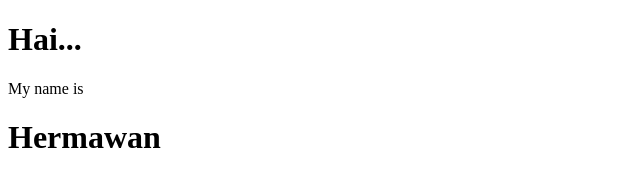
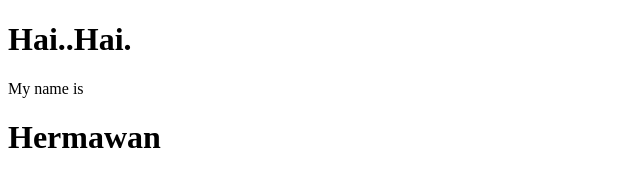
Before and after one commit to bamonworkshop/TryAWS2, a plain HTML site: page index.html in a window 1280 px wide. Shown: the full height of the page, 0-640 px from the left. Drawn offline with Linux system fonts and the light colour scheme.

Commit message:
Update index.html

```diff
--- a/index.html
+++ b/index.html
@@ -4,7 +4,7 @@
         <title>Greetings</title>
     </head>
     <body>
-        <h1>Hai...</h1>
+        <h1>Hai..Hai.</h1>
         <p>My name is <h1>Hermawan</h1> </p>
     </body>
 </html>
```
